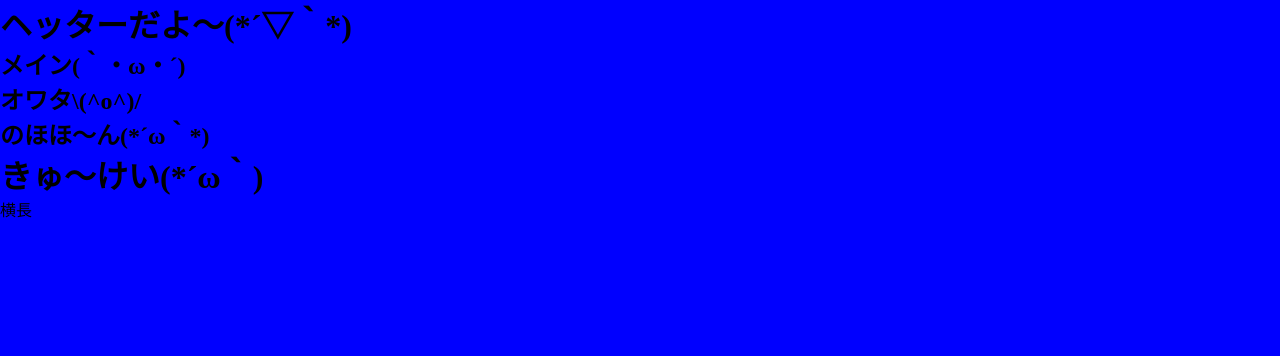
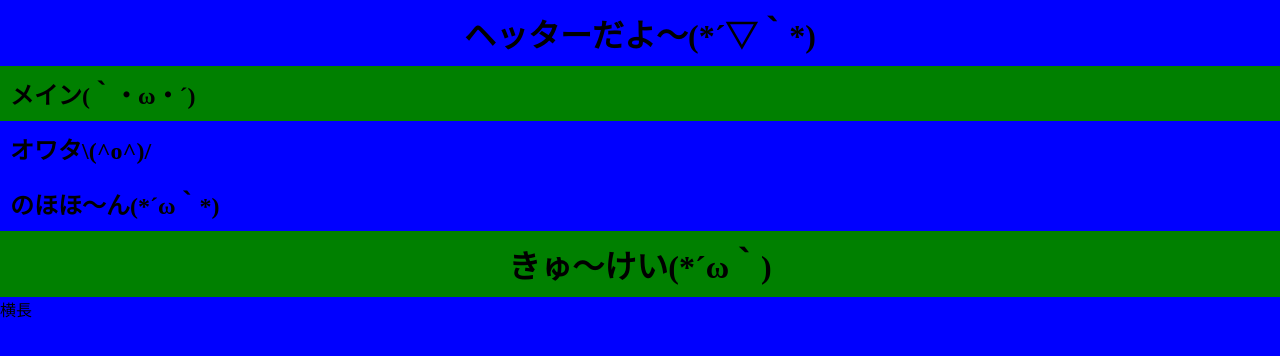
Before and after one commit to akatukikuonn/web1-10, a plain HTML site: page index.html in a window 1280 px wide. Drawn offline with Linux system fonts and the light colour scheme.

Commit message:
Create default.css

```diff
--- a/css/default.css
+++ b/css/default.css
@@ -35,3 +35,25 @@
       content:"横長";
      }
 }
+
+header{
+ padding: 10px;
+ text-align: center;
+ background-color:blue;
+}
+
+section{
+ padding: 10px;
+ background-color:green;
+}
+
+aside{
+ padding: 10px;
+ background-color:blue;
+}
+
+footer{
+ padding: 10px;
+ background-color: green;
+ text-align: center;
+}
```
